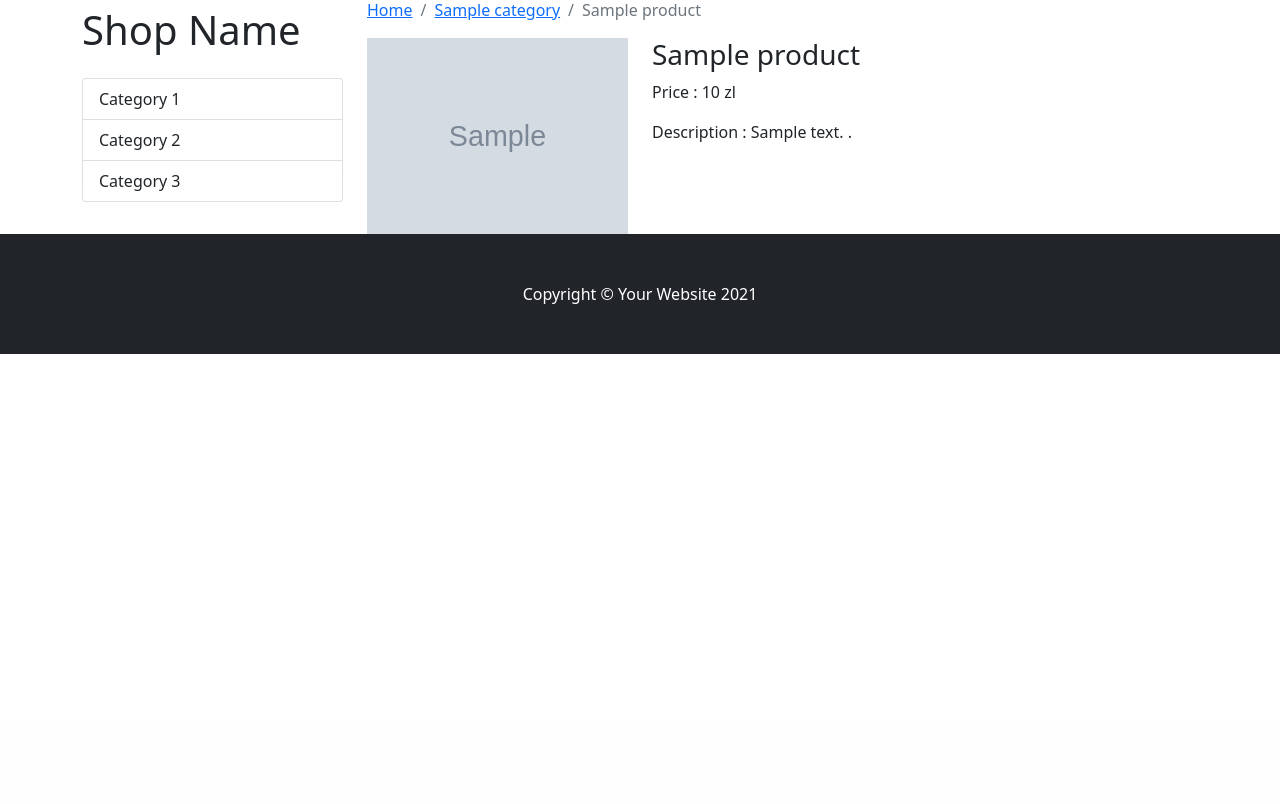
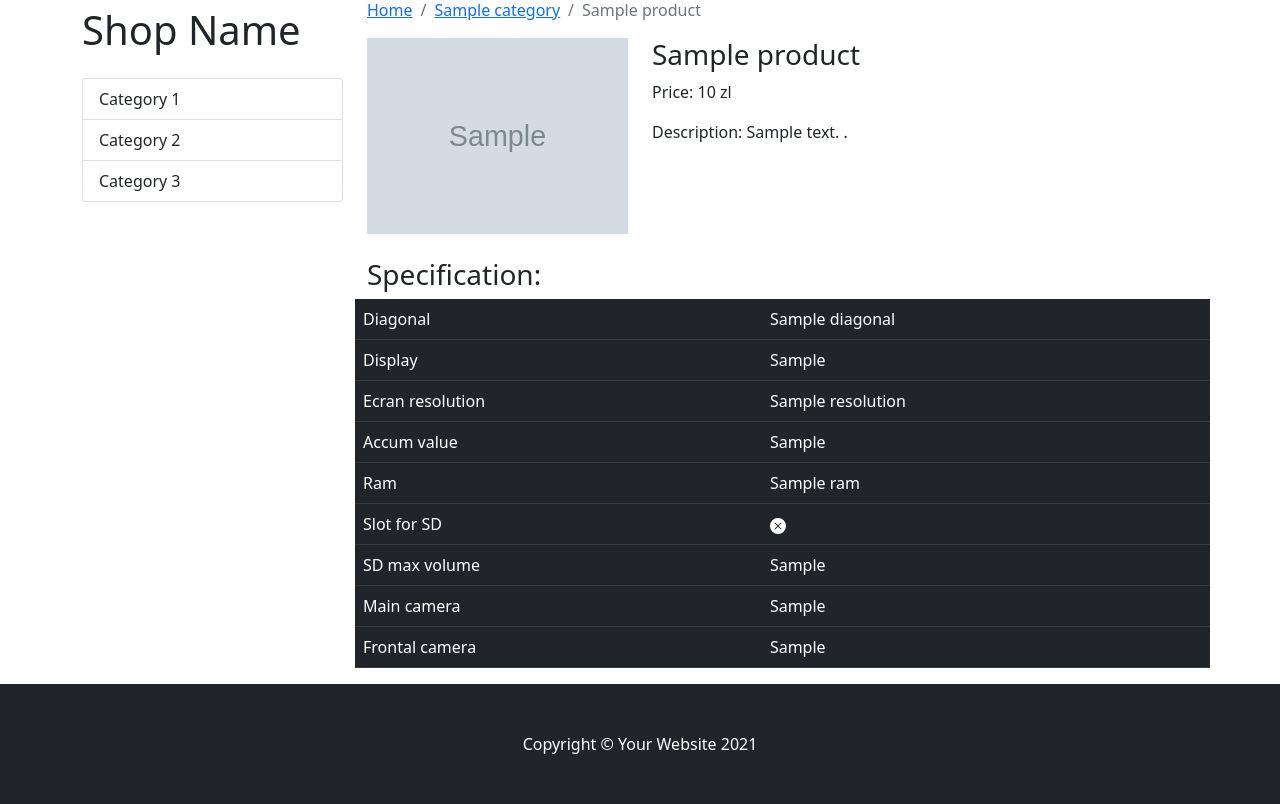
Before and after one commit to Aramegabara/online-shop, a Django app: template shop/mainapp/templates/mainapp/product_detail.html in a window 1280 px wide. Shown: the part 74-878 px from the top of the page. Before the commit the page ends 428 px from the top, so only its background shows below. Run offline with Django 3.2, Linux system fonts and the light colour scheme; the template is opened without the code that fills it: most values are stand-ins (such as "Sample title", 1, 10 or a date in 2020); grey boxes marked "Sample" are stand-in pictures.

Commit message:
Show specification on page

```diff
--- a/shop/mainapp/templates/mainapp/product_detail.html
+++ b/shop/mainapp/templates/mainapp/product_detail.html
@@ -15,9 +15,17 @@
 	</div>
 	<div class="col-md-8">
 		<h3>{{ product.title }}</h3>
-		<p>Price : {{ product.price }} zl</p>
-		<p>Description : {{ product.description }} .</p>
+		<p>Price: {{ product.price }} zl</p>
+		<p>Description: {{ product.description }} .</p>
 	</div>
+	<h3 class="mt-4">Specification:</h3>
+
+	{% if product.category.slug == 'notebooks' %}
+		{% include 'mainapp/notebook_specification.html' %}
+	{% else %}
+		{% include 'mainapp/smartphone_specification.html' %}
+	{% endif %}
+
 </div>
 
-{% endblock content%}
+{% endblock content %}
--- a/shop/mainapp/templates/mainapp/smartphone_specification.html
+++ b/shop/mainapp/templates/mainapp/smartphone_specification.html
@@ -0,0 +1,48 @@
+<table class="table table-dark table-hover">
+  <tbody>
+    <tr>
+      <td>Diagonal</td>
+      <td>{{ product.diagonal }}</td>
+    </tr>
+      <tr>
+      <td>Display</td>
+      <td>{{ product.display_type }}</td>
+    </tr>
+    <tr>
+      <td>Ecran resolution</td>
+      <td>{{ product.resolution }}</td>
+    </tr>
+    <tr>
+      <td>Accum value</td>
+      <td>{{ product.accum_volume }}</td>
+    </tr>
+    <tr>
+      <td>Ram</td>
+      <td>{{ product.ram }}</td>
+    </tr>
+    <tr>
+      <td>Slot for SD</td>
+        {% if product.sd == True %}
+      <td><svg xmlns="http://www.w3.org/2000/svg" width="16" height="16" fill="currentColor" class="bi bi-check-circle-fill" viewBox="0 0 16 16">
+      <path d="M16 8A8 8 0 1 1 0 8a8 8 0 0 1 16 0zm-3.97-3.03a.75.75 0 0 0-1.08.022L7.477 9.417 5.384 7.323a.75.75 0 0 0-1.06 1.06L6.97 11.03a.75.75 0 0 0 1.079-.02l3.992-4.99a.75.75 0 0 0-.01-1.05z"/>
+      </svg></td>
+        {% else %}
+      <td><svg xmlns="http://www.w3.org/2000/svg" width="16" height="16" fill="currentColor" class="bi bi-x-circle-fill" viewBox="0 0 16 16">
+      <path d="M16 8A8 8 0 1 1 0 8a8 8 0 0 1 16 0zM5.354 4.646a.5.5 0 1 0-.708.708L7.293 8l-2.647 2.646a.5.5 0 0 0 .708.708L8 8.707l2.646 2.647a.5.5 0 0 0 .708-.708L8.707 8l2.647-2.646a.5.5 0 0 0-.708-.708L8 7.293 5.354 4.646z"/>
+      </svg></td>
+        {% endif %}
+    </tr>
+    <tr>
+      <td>SD max volume</td>
+      <td>{{ product.sd_max_volume }}</td>
+    </tr>
+    <tr>
+      <td>Main camera</td>
+      <td>{{ product.main_cam }}</td>
+    </tr>
+    <tr>
+      <td>Frontal camera</td>
+      <td>{{ product.front_cam }}</td>
+    </tr>
+  </tbody>
+</table>
```
Also changed, not shown: shop/mainapp/templates/mainapp/notebook_specification.html (+28 -0 lines), shop/mainapp/models.py (line endings or trailing spaces), 1 other file.
